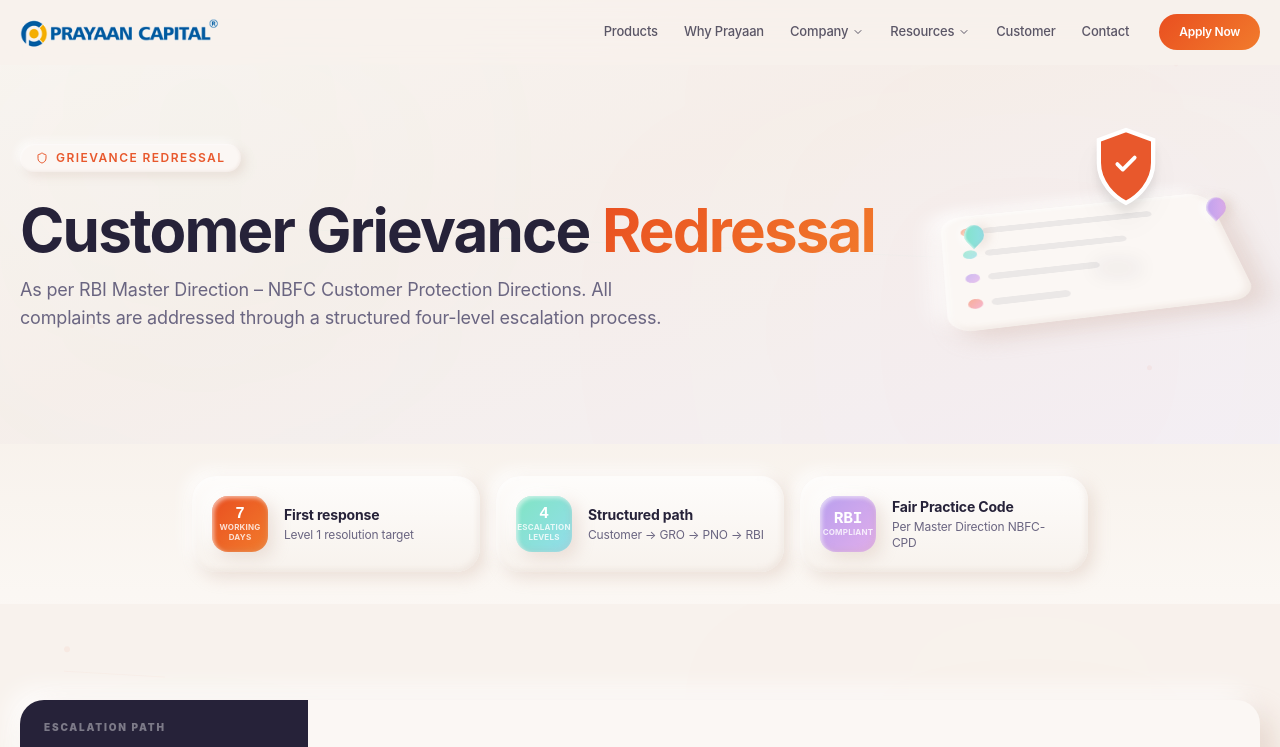
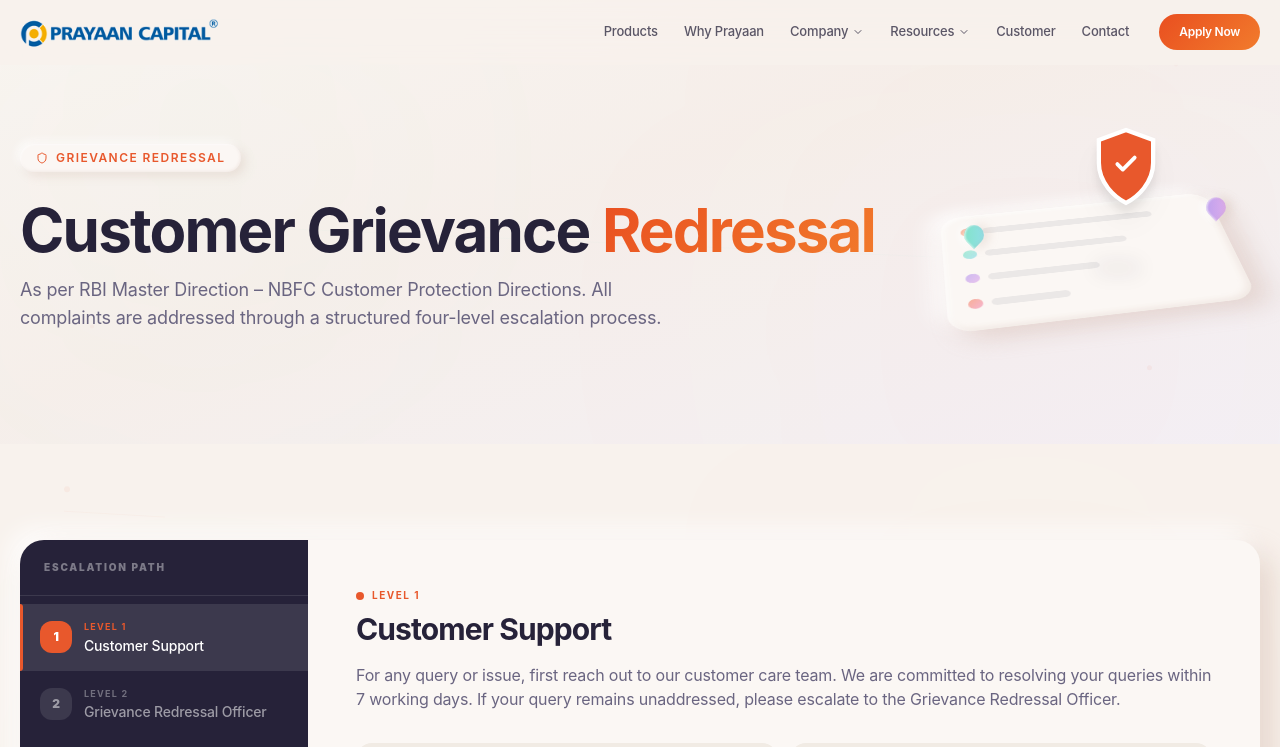
Before and after one commit to itissanthoshkumar/prayaan-capital, a React (Vite) app: page /grievance in a window 1280 px wide. Shown: the top 747 px of the page. Built offline with nearby package versions, Linux system fonts and the light colour scheme; the HTML template or start-up script is replaced by a standard one.

Commit message:
Remove resolution guarantee strip from Grievance Redressal page
Removed the 3-card strip (7 working days / 4 escalation levels / RBI
compliant) and its now-unused guarantees array per request.

Co-Authored-By: Claude Opus 4.8 <noreply@anthropic.com>

```diff
--- a/src/pages/GrievanceRedressal.tsx
+++ b/src/pages/GrievanceRedressal.tsx
@@ -5,29 +5,6 @@ import HeroIllustration from "@/components/HeroIllustration";
 import { motion, AnimatePresence } from "framer-motion";
 import { Phone, Mail, MapPin, ExternalLink, Shield, Clock } from "lucide-react";
 
-const guarantees = [
-  {
-    num: "7",
-    unit: "working days",
-    label: "First response",
-    sub: "Level 1 resolution target",
-    tint: "bg-gradient-coral",
-  },
-  {
-    num: "4",
-    unit: "escalation levels",
-    label: "Structured path",
-    sub: "Customer → GRO → PNO → RBI",
-    tint: "bg-gradient-mint",
-  },
-  {
-    num: "RBI",
-    unit: "compliant",
-    label: "Fair Practice Code",
-    sub: "Per Master Direction NBFC-CPD",
-    tint: "bg-gradient-lavender",
-  },
-];
 
 const levels = [
   {
@@ -125,32 +102,6 @@ const GrievanceRedressal = () => {
 
             <HeroIllustration variant="grievance" />
           </div>
-        </div>
-      </section>
-
-      {/* Resolution guarantee strip */}
-      <section className="py-8 bg-section">
-        <div className="container mx-auto px-5">
-          <motion.div
-            initial={{ opacity: 0, y: 16 }}
-            whileInView={{ opacity: 1, y: 0 }}
-            viewport={{ once: true }}
-            transition={{ duration: 0.5 }}
-            className="grid grid-cols-1 sm:grid-cols-3 gap-4 max-w-4xl mx-auto"
-          >
-            {guarantees.map((g) => (
-              <div key={g.label} className="clay-surface p-5 flex items-center gap-4">
-                <div className={`w-14 h-14 rounded-2xl ${g.tint} shadow-clay flex flex-col items-center justify-center shrink-0`}>
-                  <span className="font-mono text-base font-bold text-white leading-none">{g.num}</span>
-                  <span className="font-body text-[8px] font-bold text-white/80 uppercase tracking-wide leading-tight text-center px-0.5">{g.unit}</span>
-                </div>
-                <div>
-                  <p className="font-display text-sm font-bold text-foreground">{g.label}</p>
-                  <p className="font-body text-xs text-muted-foreground mt-0.5">{g.sub}</p>
-                </div>
-              </div>
-            ))}
-          </motion.div>
         </div>
       </section>
 
```
